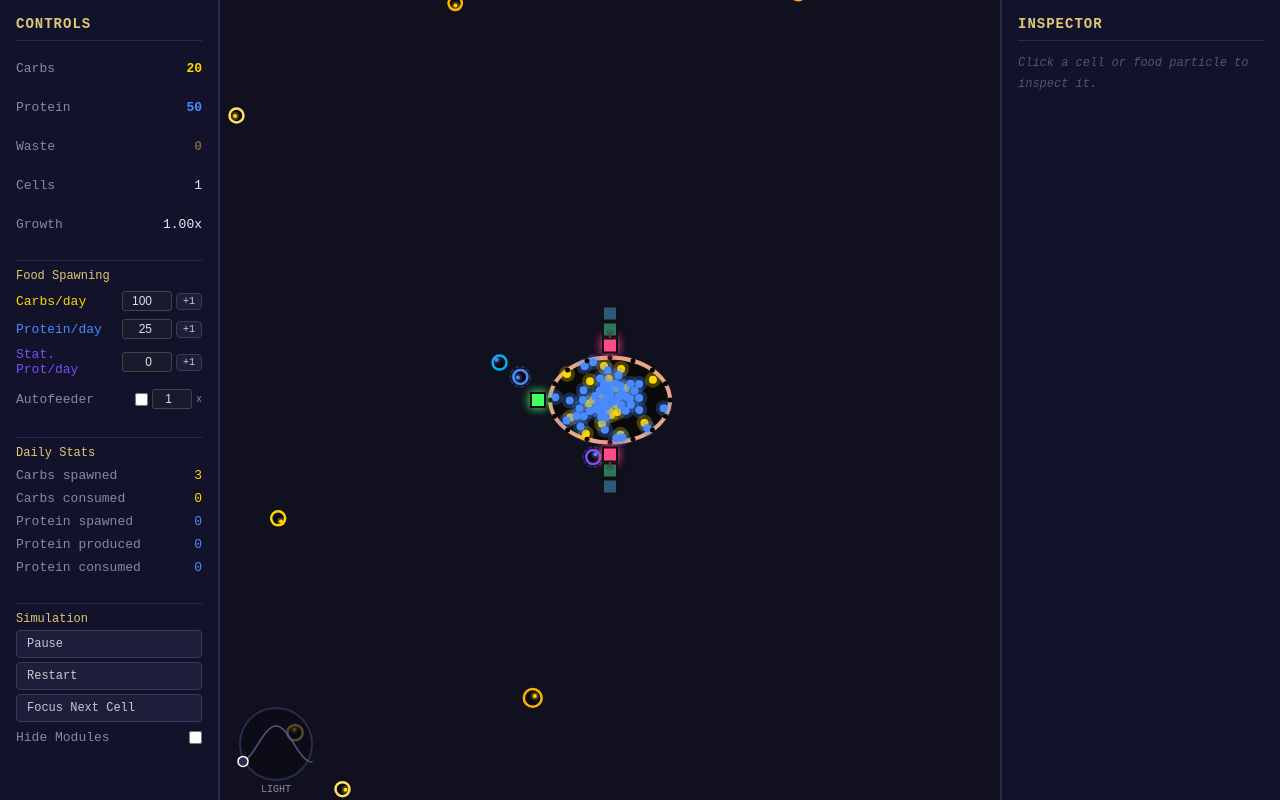
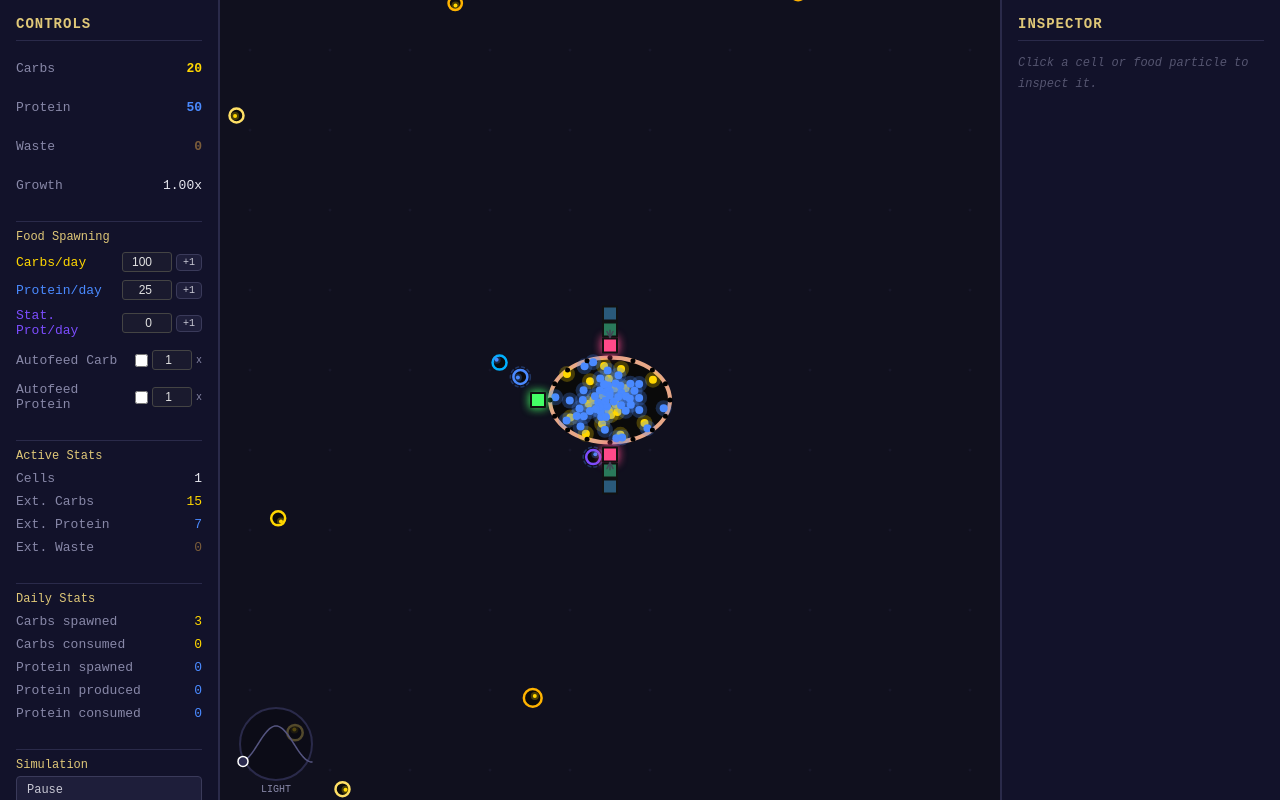
Before and after one commit to SharpWave/cell_engineer, a website built with Vite: page index.html in a window 1280 px wide. Built offline with nearby package versions, Linux system fonts and the light colour scheme; animation ran at ten frames a second.

Commit message:
feat: enhance active stats display and update autofeeder functionality for carbs and proteins

```diff
--- a/index.html
+++ b/index.html
@@ -141,10 +141,6 @@
         <span class="stat-value" id="waste-display" style="color:#7a5c3a; font-weight:bold">0</span>
       </div>
       <div class="stat-row">
-        <span class="stat-label">Cells</span>
-        <span class="stat-value" id="cell-count">1</span>
-      </div>
-      <div class="stat-row">
         <span class="stat-label">Growth</span>
         <span class="stat-value" id="growth-display">1.00x</span>
       </div>
@@ -172,12 +168,39 @@
           </span>
         </div>
         <div class="stat-row" style="align-items:center;margin-top:4px">
-          <label class="stat-label" for="chk-autofeeder" style="cursor:pointer">Autofeeder</label>
+          <label class="stat-label" for="chk-autofeeder-carb" style="cursor:pointer">Autofeed Carb</label>
           <span style="display:flex;align-items:center;gap:4px">
-            <input type="checkbox" id="chk-autofeeder" style="cursor:pointer">
-            <input type="number" value="1" step="0.1" id="input-autofeeder-mult" style="width:40px;background:#1a1a2e;color:#e0e0e0;border:1px solid #444;border-radius:3px;padding:2px 4px;font-size:12px;text-align:right" title="Multiplier">
+            <input type="checkbox" id="chk-autofeeder-carb" style="cursor:pointer">
+            <input type="number" value="1" step="0.1" id="input-autofeeder-carb-mult" style="width:40px;background:#1a1a2e;color:#e0e0e0;border:1px solid #444;border-radius:3px;padding:2px 4px;font-size:12px;text-align:right" title="Carb multiplier">
             <span class="stat-label" style="font-size:10px">x</span>
           </span>
+        </div>
+        <div class="stat-row" style="align-items:center;margin-top:4px">
+          <label class="stat-label" for="chk-autofeeder-protein" style="cursor:pointer">Autofeed Protein</label>
+          <span style="display:flex;align-items:center;gap:4px">
+            <input type="checkbox" id="chk-autofeeder-protein" style="cursor:pointer">
+            <input type="number" value="1" step="0.1" id="input-autofeeder-protein-mult" style="width:40px;background:#1a1a2e;color:#e0e0e0;border:1px solid #444;border-radius:3px;padding:2px 4px;font-size:12px;text-align:right" title="Protein multiplier">
+            <span class="stat-label" style="font-size:10px">x</span>
+          </span>
+        </div>
+      </div>
+      <div class="prop-section">
+        <div class="prop-title">Active Stats</div>
+        <div class="stat-row">
+          <span class="stat-label">Cells</span>
+          <span class="stat-value" id="active-cells">0</span>
+        </div>
+        <div class="stat-row">
+          <span class="stat-label">Ext. Carbs</span>
+          <span class="stat-value" id="active-ext-carbs" style="color:#ffd700">0</span>
+        </div>
+        <div class="stat-row">
+          <span class="stat-label">Ext. Protein</span>
+          <span class="stat-value" id="active-ext-protein" style="color:#4a8aff">0</span>
+        </div>
+        <div class="stat-row">
+          <span class="stat-label">Ext. Waste</span>
+          <span class="stat-value" id="active-ext-waste" style="color:#7a5c3a">0</span>
         </div>
       </div>
       <div class="prop-section">
--- a/src/engine/Game.ts
+++ b/src/engine/Game.ts
@@ -174,6 +174,22 @@ export function gameLoop(state: GameState): void {
       const cellCountEl = document.getElementById('cell-count');
       if (cellCountEl) cellCountEl.textContent = String(state.cells.length);
 
+      // Update active stats
+      const acEl = document.getElementById('active-cells');
+      if (acEl) acEl.textContent = String(state.cells.length);
+      let extCarbs = 0, extProtein = 0, extWaste = 0;
+      for (const f of state.env.food) {
+        if (f.resourceType === 'carb') extCarbs++;
+        else if (f.resourceType === 'protein') extProtein++;
+        else if (f.resourceType === 'waste') extWaste++;
+      }
+      const ecEl = document.getElementById('active-ext-carbs');
+      const epEl = document.getElementById('active-ext-protein');
+      const ewEl = document.getElementById('active-ext-waste');
+      if (ecEl) ecEl.textContent = String(extCarbs);
+      if (epEl) epEl.textContent = String(extProtein);
+      if (ewEl) ewEl.textContent = String(extWaste);
+
       // Update rolling daily stats
       const rs = state.env.rollingStats;
       const dcs = document.getElementById('daily-carbs-spawned');
@@ -189,18 +205,23 @@ export function gameLoop(state: GameState): void {
       if (dpp) dpp.textContent = String(sumEvents(rs.proteinProduced, now, DAY_CYCLE_MS));
       if (dpc) dpc.textContent = String(proteinConsumed);
 
-      // Autofeeder: set spawn rates to match consumption rates * multiplier
-      const autofeeder = document.getElementById('chk-autofeeder') as HTMLInputElement | null;
-      if (autofeeder?.checked) {
-        const multInput = document.getElementById('input-autofeeder-mult') as HTMLInputElement | null;
+      // Autofeeder: set spawn rates to match consumption rates * multiplier (independent carb/protein)
+      const autoCarb = document.getElementById('chk-autofeeder-carb') as HTMLInputElement | null;
+      if (autoCarb?.checked) {
+        const multInput = document.getElementById('input-autofeeder-carb-mult') as HTMLInputElement | null;
         const mult = Math.max(0, parseFloat(multInput?.value ?? '1') || 1);
         const carbRate = Math.round(carbsConsumed * mult);
+        state.env.carbSpawnRate = carbRate;
+        const carbInput = document.getElementById('input-carb-rate') as HTMLInputElement | null;
+        if (carbInput) carbInput.value = String(carbRate);
+      }
+      const autoProtein = document.getElementById('chk-autofeeder-protein') as HTMLInputElement | null;
+      if (autoProtein?.checked) {
+        const multInput = document.getElementById('input-autofeeder-protein-mult') as HTMLInputElement | null;
+        const mult = Math.max(0, parseFloat(multInput?.value ?? '1') || 1);
         const proteinRate = Math.round(proteinConsumed * mult);
-        state.env.carbSpawnRate = carbRate;
         state.env.movingProteinSpawnRate = proteinRate;
-        const carbInput = document.getElementById('input-carb-rate') as HTMLInputElement | null;
         const proteinInput = document.getElementById('input-mprotein-rate') as HTMLInputElement | null;
-        if (carbInput) carbInput.value = String(carbRate);
         if (proteinInput) proteinInput.value = String(proteinRate);
       }
     }
```
